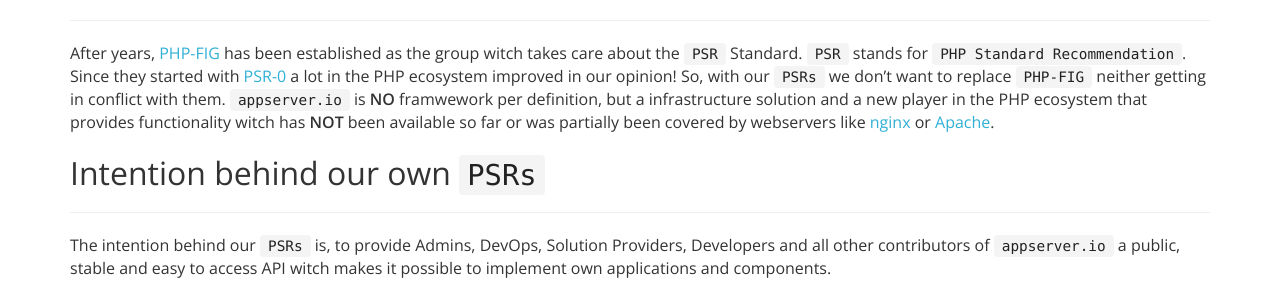
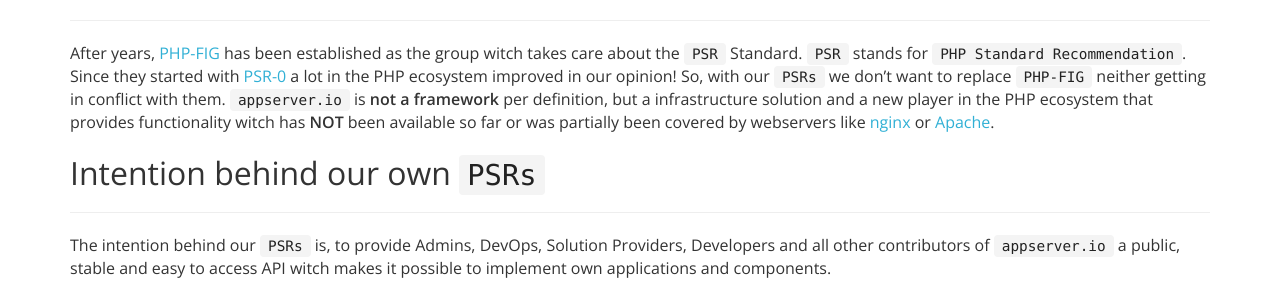
Before and after one commit to appserver-io/appserver, a Jekyll site: the page built from get-started/psrs.md, in a window 1280 px wide and 900 px high. Shown: the part 164-446 px from the top of the window. Built offline with Jekyll 4.4.1, drawn with Linux system fonts in a browser that asks for light colours; nearby versions of some CDN libraries; library files that are not in the unit come from our copies; Markdown is read by kramdown in place of the engine named in the settings.

Commit message:
Update psrs.md

```diff
--- a/get-started/psrs.md
+++ b/get-started/psrs.md
@@ -11,7 +11,7 @@
 #<i class="fa fa-file-text-o"></i> PSRs
 ***
 
-After years, [PHP-FIG](http://www.php-fig.org) has been established as the group witch takes care about the `PSR` Standard. `PSR` stands for `PHP Standard Recommendation`. Since they started with [PSR-0](http://www.php-fig.org/psr/psr-0) a lot in the PHP ecosystem improved in our opinion! So, with our `PSRs` we don't want to replace `PHP-FIG` neither getting in conflict with them. `appserver.io` is **NO** framwework per definition, but a infrastructure solution and a new player in the PHP ecosystem that provides functionality witch has **NOT** been available so far or was partially been covered by webservers like [nginx](http://nginx.org) or [Apache](http://apache.org).
+After years, [PHP-FIG](http://www.php-fig.org) has been established as the group witch takes care about the `PSR` Standard. `PSR` stands for `PHP Standard Recommendation`. Since they started with [PSR-0](http://www.php-fig.org/psr/psr-0) a lot in the PHP ecosystem improved in our opinion! So, with our `PSRs` we don't want to replace `PHP-FIG` neither getting in conflict with them. `appserver.io` is **not a framework** per definition, but a infrastructure solution and a new player in the PHP ecosystem that provides functionality witch has **NOT** been available so far or was partially been covered by webservers like [nginx](http://nginx.org) or [Apache](http://apache.org).
 
 ## Intention behind our own `PSRs`
 ***
```
